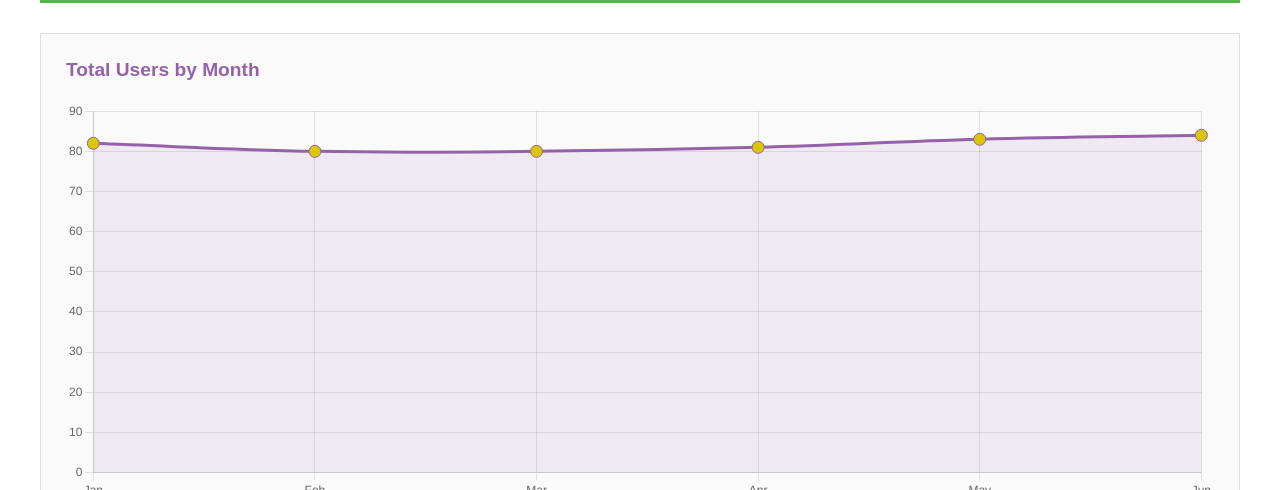
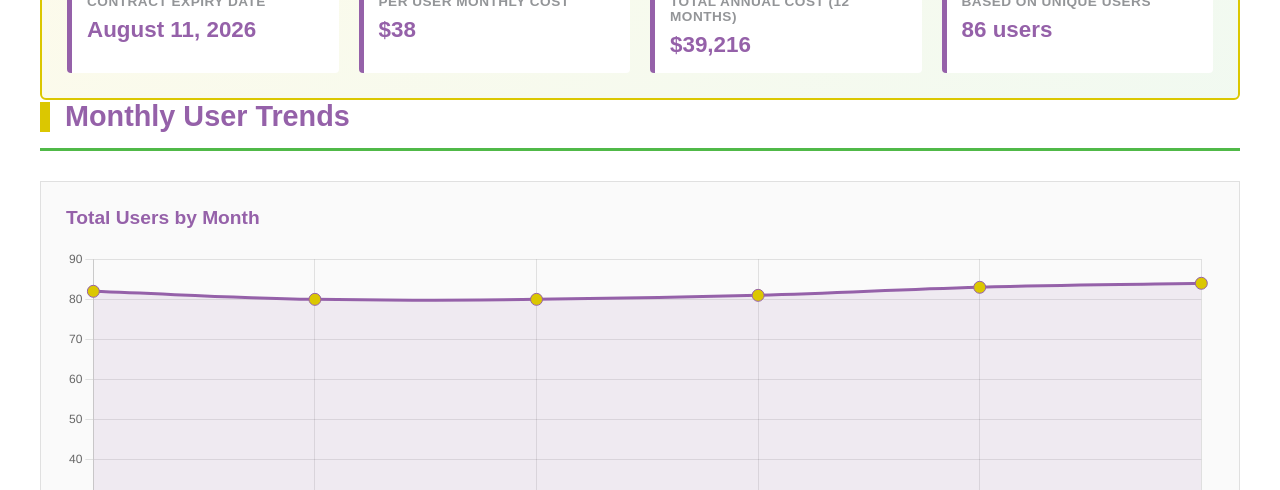
Before and after one commit to mayarpages/dashboards, a plain HTML site: page Mayar_ChatGPT_Analysis_Dashboard.html in a window 1280 px wide. Shown: the part 610-1100 px from the top of the page. Drawn offline with nearby package versions, Linux system fonts and the light colour scheme.

Commit message:
Update Mayar_ChatGPT_Analysis_Dashboard.html

```diff
--- a/Mayar_ChatGPT_Analysis_Dashboard.html
+++ b/Mayar_ChatGPT_Analysis_Dashboard.html
@@ -324,6 +324,25 @@
                     <h3>Lowest Month</h3>
                     <div class="value">80</div>
                     <div class="subtext">February & March</div>
+                </div>
+            </div>
+
+            <div class="contract-info-box">
+                <div class="contract-detail">
+                    <span class="contract-label">Contract Expiry Date</span>
+                    <span class="contract-value">August 11, 2026</span>
+                </div>
+                <div class="contract-detail">
+                    <span class="contract-label">Per User Monthly Cost</span>
+                    <span class="contract-value">$38</span>
+                </div>
+                <div class="contract-detail">
+                    <span class="contract-label">Total Annual Cost (12 Months)</span>
+                    <span class="contract-value">$39,216</span>
+                </div>
+                <div class="contract-detail">
+                    <span class="contract-label">Based on Unique Users</span>
+                    <span class="contract-value">86 users</span>
                 </div>
             </div>
 
@@ -777,7 +796,42 @@
                         .heat-6 { background: #a066b3; color: white; }
                         .heat-7 { background: #9054a6; color: white; }
                         .heat-8 { background: #9561A9; color: white; }
-                    </style>
+
+        .contract-info-box {
+            display: grid;
+            grid-template-columns: repeat(auto-fit, minmax(220px, 1fr));
+            gap: 20px;
+            margin-top: 30px;
+            padding: 25px;
+            background: linear-gradient(135deg, rgba(219, 199, 1, 0.08) 0%, rgba(80, 185, 72, 0.08) 100%);
+            border: 2px solid var(--mayar-yellow);
+            border-radius: 6px;
+        }
+
+        .contract-detail {
+            display: flex;
+            flex-direction: column;
+            padding: 15px;
+            background: var(--mayar-white);
+            border-left: 5px solid var(--mayar-purple);
+            border-radius: 4px;
+        }
+
+        .contract-label {
+            font-size: 0.85em;
+            color: var(--mayar-gray);
+            font-weight: 600;
+            text-transform: uppercase;
+            margin-bottom: 8px;
+            letter-spacing: 0.5px;
+        }
+
+        .contract-value {
+            font-size: 1.4em;
+            font-weight: bold;
+            color: var(--mayar-purple);
+        }
+    </style>
                     <table class="heatmap-table">
                         <thead>
                             <tr>
```
